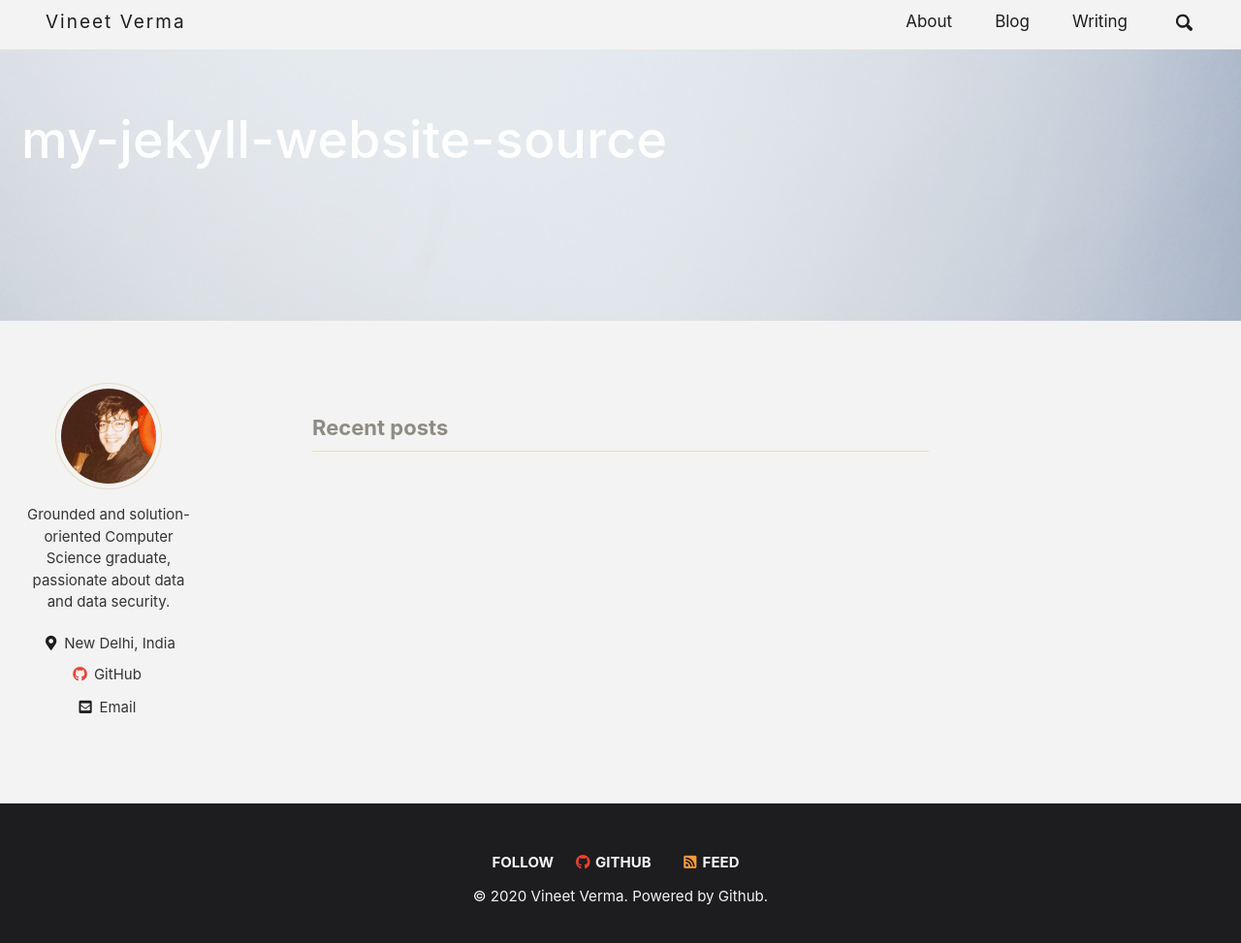
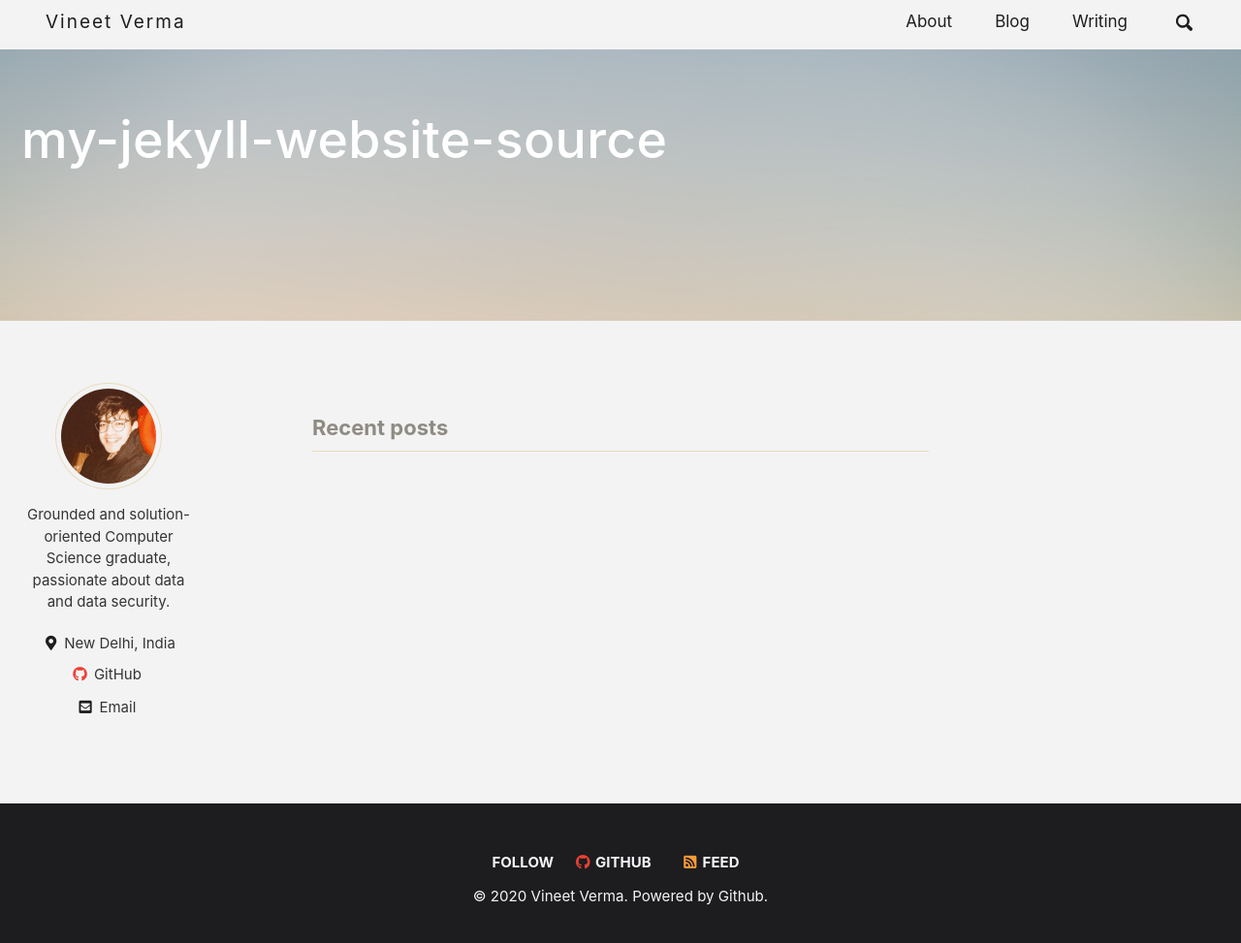
Before and after one commit to vineetver/my-jekyll-website-source, a Jekyll site: the page built from index.html, in a window 1280 px wide and 981 px high. Shown: the top 973 px of the window at 97% size. Built offline with Jekyll 4.4.1, drawn with Linux system fonts in a browser that asks for light colours; cached includes are drawn as plain includes; the list of posts is cut into pages by our own code; comment, search, counter and statistics services are not loaded; a style sheet for code colours, icons or effects is not loaded.

Commit message:
new header img

```diff
--- a/index.html
+++ b/index.html
@@ -7,7 +7,8 @@
 comments: true
 share: true
 header:
-  overlay_image: /assets/images/laptop.jpg
-  og_image: /assets/images/laptop.jpg
+  overlay_image: /assets/images/cesar.jpg
+  og_image: /assets/images/cesar.jpg
+
 
 ---
```
Also changed, not shown: assets/css/main.scss (line endings or trailing spaces), assets/images/cesar.jpg (added).
